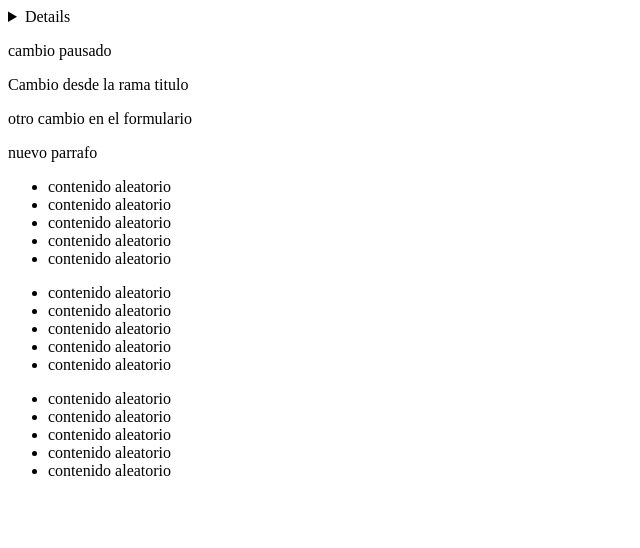
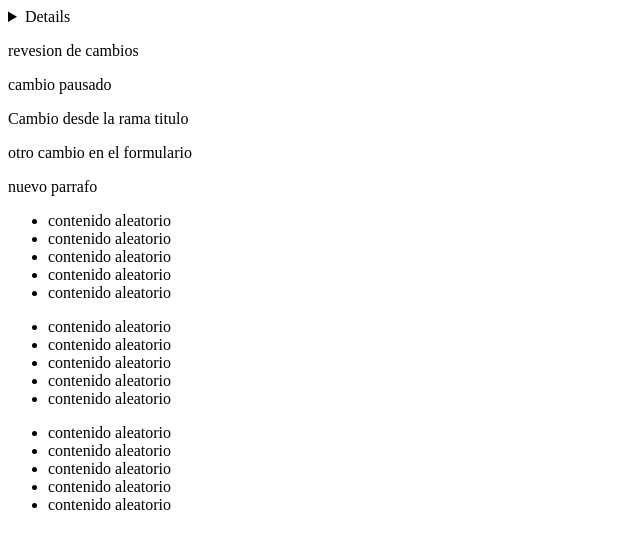
Before and after one commit to Black852456/testeo_subida_version, a plain HTML site: page index.html in a window 1280 px wide. Shown: the whole page, without its empty margins (0-640 px from the left). Drawn offline with Linux system fonts and the light colour scheme.

Commit message:
cambios en el parrafo

```diff
--- a/index.html
+++ b/index.html
@@ -8,6 +8,7 @@
 
 
 <body>
+    <p>revesion de cambios</p>
     <p>cambio pausado</p>
     <p>Cambio desde la rama titulo</p>
 
```
